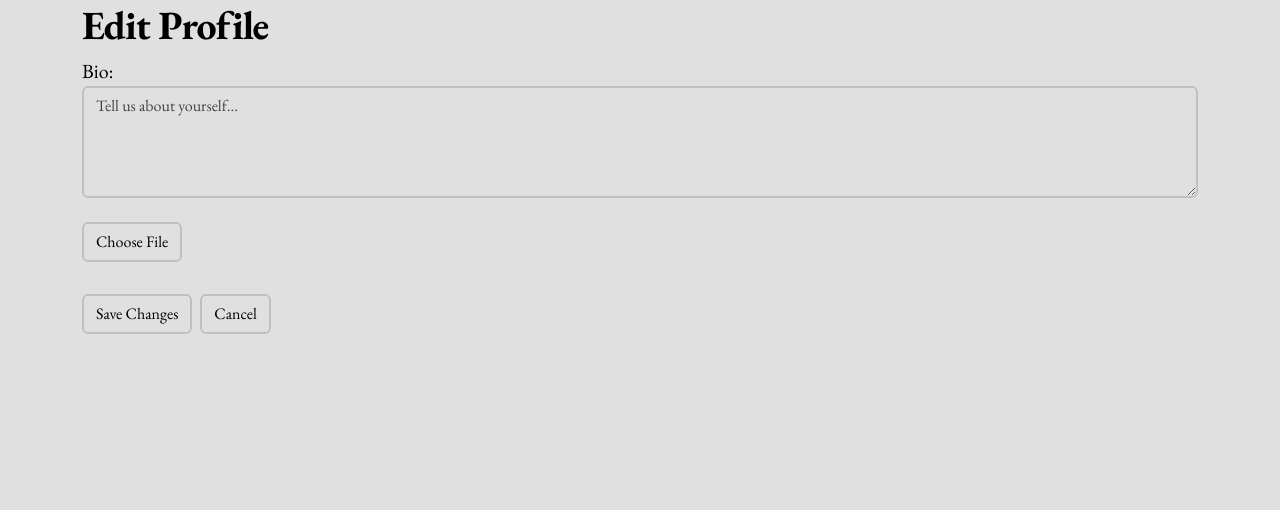
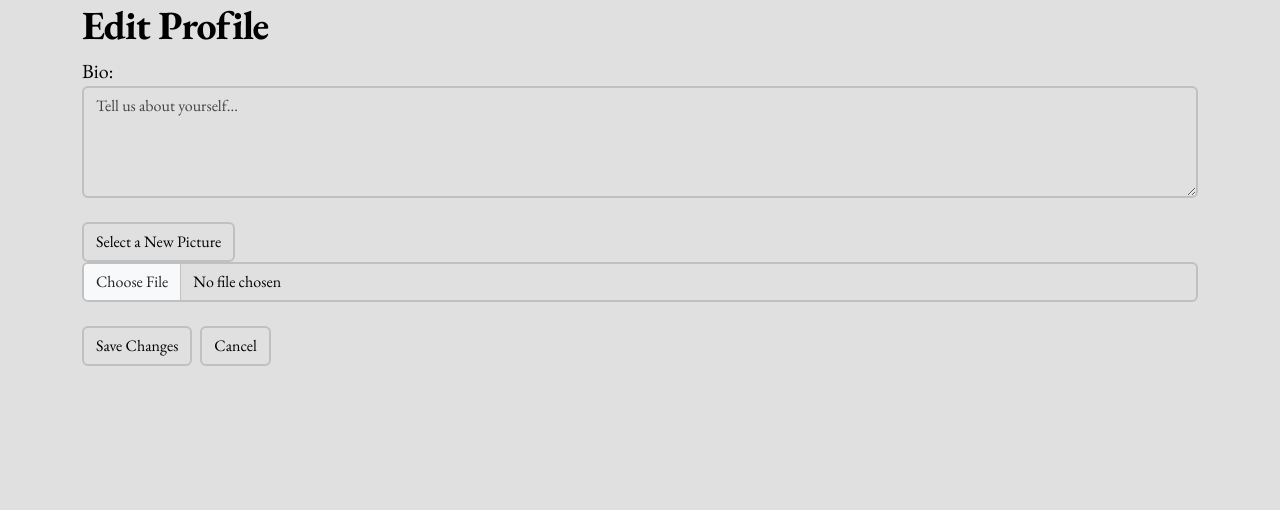
Before and after one commit to seanburnzs/poetryProject, a Django app: page /profile/edit/ in a window 1280 px wide. Shown: the part 115-625 px from the top of the page. Run offline with Django 5.2, Linux system fonts and the light colour scheme; the visitor is signed in with stand-in values (Sample User, id 1); data comes from the database, SQL or seed files in the repository; parts of the project's set-up code (start-up, migrations or seed data) failed here and were passed over; some libraries are stand-ins or nearby versions.

Commit message:
update profile picture upload, remove s3 tests

```diff
--- a/poetry_app/forms.py
+++ b/poetry_app/forms.py
@@ -91,7 +91,7 @@ class ProfileUpdateForm(forms.ModelForm):
                 'cols': 40,
                 'placeholder': 'Tell us about yourself...'
             }),
-            'profile_picture': forms.FileInput(attrs={'class': 'd-none'}),
+            'profile_picture': forms.FileInput(attrs={'class': 'form-control'}),
         }
 
     def clean_profile_picture(self):
--- a/poetry_app/templates/poetry_app/edit_profile.html
+++ b/poetry_app/templates/poetry_app/edit_profile.html
@@ -34,24 +34,20 @@
 
         <!-- Profile Picture Section -->
         <div class="mb-4">
+            <!-- If user already has a profile picture, show it and a Clear button -->
             {% if user.profile.profile_picture %}
-                <div class="d-flex flex-column align-items-start">
-                    <img src="{{ user.profile.profile_picture.url }}" alt="Current Profile Picture" class="current-pfp mb-2">
+                <div class="d-flex flex-column align-items-start mb-3">
+                    <img src="{{ user.profile.profile_picture.url }}" alt="Current Profile Picture"
+                        class="current-pfp mb-2" style="max-width: 150px; border-radius: 50%;">
 
                     <!-- Clear Button -->
                     <button type="button" id="clear-pfp" class="btn btn-theme-primary mb-2">Clear</button>
-
-                    <!-- Change Button -->
-                    <label for="{{ form.profile_picture.id_for_label }}" class="btn btn-theme-secondary">Change</label>
-                    {{ form.profile_picture }}
-                </div>
-            {% else %}
-                <!-- Change Button Only -->
-                <div class="d-flex flex-column align-items-start">
-                    <label for="{{ form.profile_picture.id_for_label }}" class="btn btn-theme-primary mb-2">Choose File</label>
-                    {{ form.profile_picture }}
                 </div>
             {% endif %}
+
+            <!-- Always show the file input in normal form style -->
+            <label for="{{ form.profile_picture.id_for_label }}" class="btn btn-theme-secondary">Select a New Picture</label>
+            {{ form.profile_picture }}
 
             {% if form.profile_picture.errors %}
                 <div class="text-danger mt-2">
--- a/poetry_app/urls.py
+++ b/poetry_app/urls.py
@@ -74,7 +74,6 @@ urlpatterns = [
     # Reactions
     path('poem/<int:poem_id>/add_reaction/', views.add_reaction_to_poem, name='add_reaction_to_poem'),
 
-    path('s3-test/', views.s3_test_view, name='s3_test_view'),
 ]
 
 if settings.NOTIFICATIONS_ENABLED:
--- a/poetry_app/views.py
+++ b/poetry_app/views.py
@@ -35,10 +35,6 @@ logger = logging.getLogger(__name__)
 from collections import defaultdict
 from django.views.generic import ListView, DetailView
 from django.db import IntegrityError
-
-#test
-from storages.backends.s3boto3 import S3Boto3Storage
-from django.http import HttpResponse
 
 def index(request):
     # Featured Poem
@@ -1417,9 +1413,3 @@ def learn(request):
         'query': query,
     }
     return render(request, 'poetry_app/learn.html', context)
-
-#tests
-def s3_test_view(request):
-    storage = S3Boto3Storage()
-    exists = storage.exists('test-file')  # triggers S3 call
-    return HttpResponse(f"S3 call result: {exists}")
```
